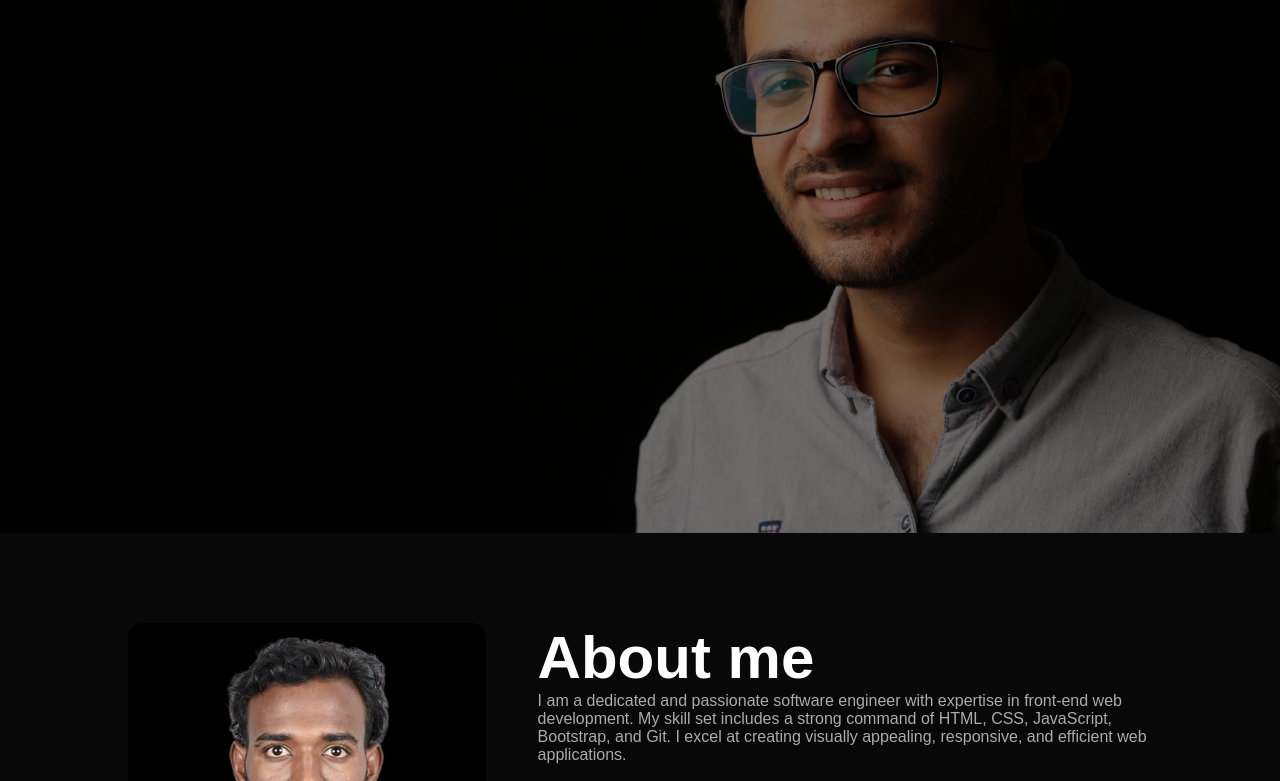
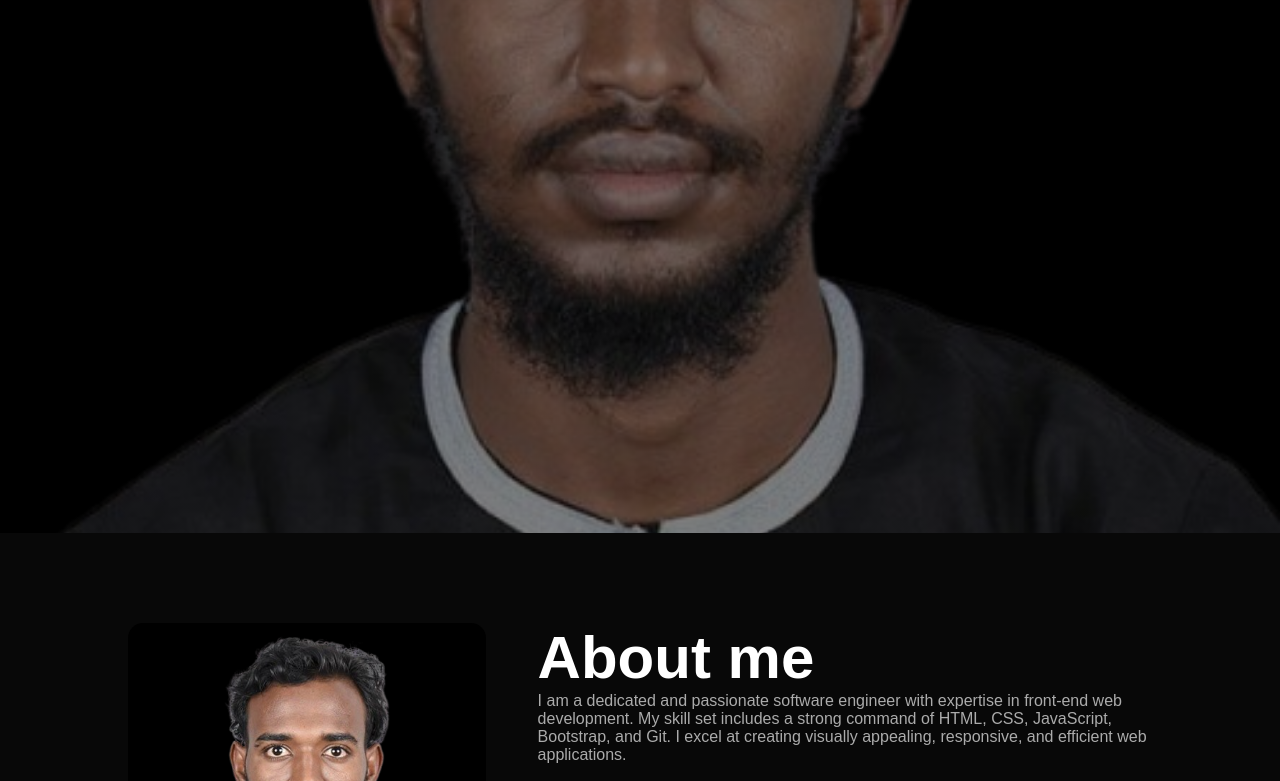
Before and after one commit to hamzoch/portfolio, a plain HTML site: page index.html in a window 1280 px wide. Shown: the part 267-1048 px from the top of the page. Drawn offline with Linux system fonts and the light colour scheme.

Commit message:
changed bacground image

```diff
--- a/style.css
+++ b/style.css
@@ -14,7 +14,7 @@ body{
 #header{
     width: 100%;
     height: 100vh;
-    background-image:linear-gradient(rgba(0,0,0,0.5), rgba(0,0,0,0.5)), url(background.png);
+    background-image:linear-gradient(rgba(0,0,0,0.5), rgba(0,0,0,0.5)), url(user.png-removebg-preview.png);
     background-size: cover;
     background-position: center;
     background-repeat: no-repeat;
```
